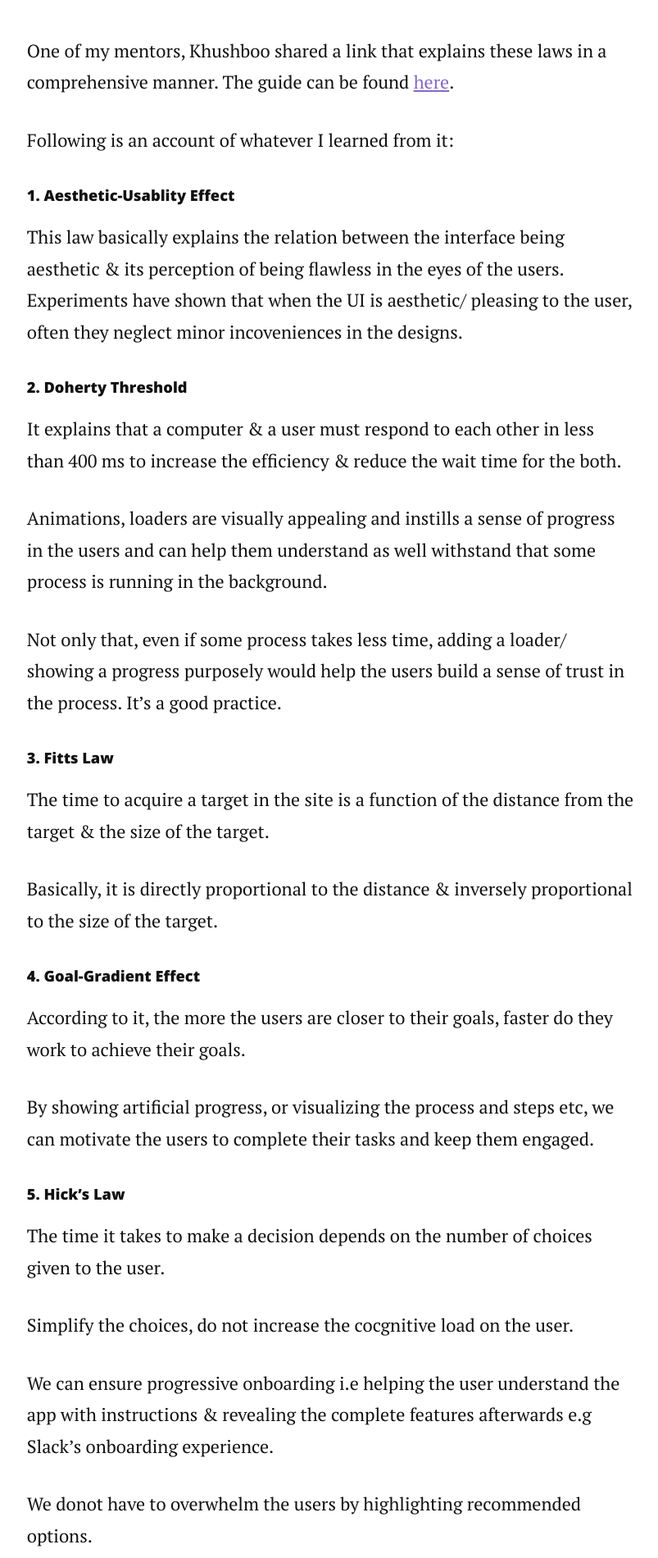
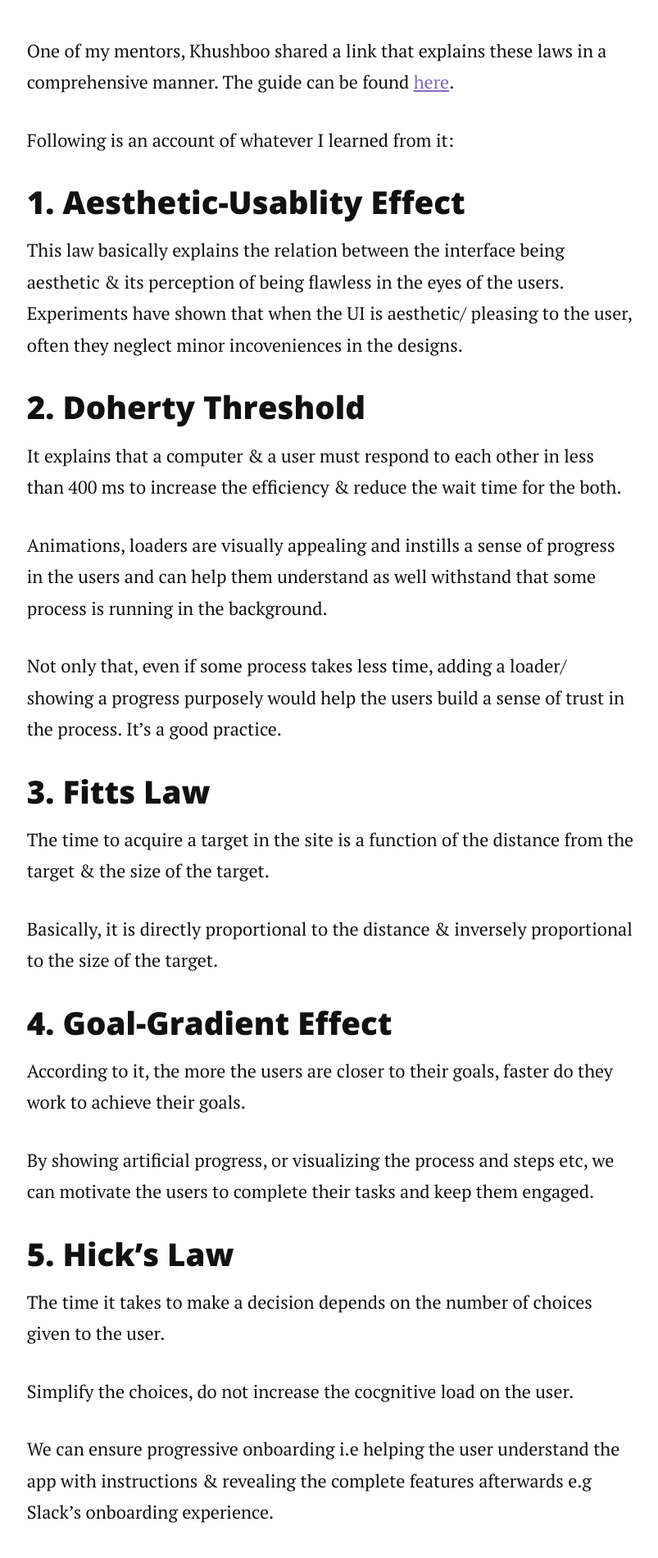
Before and after one commit to jazzcodes/the-lavender-design, a Jekyll site: the page built from _posts/2023-06-27-laws-of-ux.markdown, in a window 1280 px wide. Shown: the part 694-2594 px from the top of the page at 82% size, without its empty margins (236-1039 px from the left). Built offline with Jekyll 4.4.1, drawn with Linux system fonts in a browser that asks for light colours; nearby versions of some CDN libraries; comment, search, counter and statistics services are not loaded.

Commit message:
fix: headings changed

```diff
--- a/_posts/2023-06-27-laws-of-ux.markdown
+++ b/_posts/2023-06-27-laws-of-ux.markdown
@@ -11,11 +11,11 @@ The guide can be found [here]().
 
 Following is an account of whatever I learned from it:
 
-##### 1. Aesthetic-Usablity Effect
+### 1. Aesthetic-Usablity Effect
 
 This law basically explains the relation between the interface being aesthetic & its perception of being flawless in the eyes of the users. Experiments have shown that when the UI is aesthetic/ pleasing to the user, often they neglect minor incoveniences in the designs.
 
-##### 2. Doherty Threshold
+### 2. Doherty Threshold
 
 It explains that a computer & a user must respond to each other in less than 400 ms to increase the efficiency & reduce the wait time for the both.
 
@@ -23,19 +23,19 @@ Animations, loaders are visually appealing and instills a sense of progress in t
 
 Not only that, even if some process takes less time, adding a loader/ showing a progress purposely would help the users build a sense of trust in the process. It's a good practice.
 
-##### 3. Fitts Law
+### 3. Fitts Law
 
 The time to acquire a target in the site is a function of the distance from the target & the size of the target.
 
 Basically, it is directly proportional to the distance & inversely proportional to the size of the target.
 
-##### 4. Goal-Gradient Effect
+### 4. Goal-Gradient Effect
 
 According to it, the more the users are closer to their goals, faster do they work to achieve their goals.
 
 By showing artificial progress, or visualizing the process and steps etc, we can motivate the users to complete their tasks and keep them engaged.
 
-##### 5. Hick's Law
+### 5. Hick's Law
 
 The time it takes to make a decision depends on the number of choices given to the user.
 
@@ -47,48 +47,48 @@ We donot have to overwhelm the users by highlighting recommended options.
 
 But yes, we don't have to simplify things to the point of abstraction, too.
 
-##### 6. Jacob's Law
+### 6. Jacob's Law
 
 According to this law, the users would have a pre-defined knowledge of using our app as per thier experiences with the similar apps. We need to take benefit of this existing mental model & provide a better interface for the users. And yes, we donot have to make it complex for them to learn the new model.
 Even if we make cahnges to our model in future, we should give our users some bracket of time to understand the new one or continue using the previous one untill they become comfortable with the new one.
 
-##### 7. Law of Proximity
+### 7. Law of Proximity
 
 The elements that are near to each other, tend to be related to each other & are grouped together. They seem to have similar functionality too.
 
-##### 8. Law of Prägnanz
+### 8. Law of Prägnanz
 
 This tells that the users tend to understand/interpret complex images in their simplest form possible to minimize the cognitive load.
 
-##### 9. Law of Similarity
+### 9. Law of Similarity
 
 Similar looking elements will be understood to have similar functionality too & would be understood to be a part of the same group. However, this may not be the case necessarily.
 
 e.g the links must be visually separated from the normal text on the website.
 
-##### 10. Law of Uniform Connectedness
+### 10. Law of Uniform Connectedness
 
 This states that the elements that appear to be connected visually e.g via lines, flows etc seem to belong to a group having similar functionality than the ones that are not connected.
 
-##### 11. Miller's Law
+### 11. Miller's Law
 
 According to this, we need to display our information in chunks so that the user remembers the details.
 The expected number of points that a user can hold short-term is 7 plus or minus 2 roughly.
 
-##### 12. Occam's Razor
+### 12. Occam's Razor
 
 It states that among the hypotheses that predict equally well, the one with the mimimum assumptions need to be selected.
 
 It means that whenever possible try to remove extraneous elements in order to reduce the complexity without compromising the functionality. The task should be said to be completed only after removal of maximum extraneous elements.
 
-##### 13. The Pareto Principle
+### 13. The Pareto Principle
 
 I remember, we studied this in one of our electives back then in our undergraduate program. The subject's name was - "Total Quality Management" and see here it comes handy in improving the quality of experience of the intended user.
 
 It states that, in most of the cases, 80% of the outcomes/effects occur due to 20% of the causes.
 This leads to a conclusion that inputs & outputs aren't evenly distributed & that we need to focus of the group of elements that affect the users more postively.
 
-##### 14. Parkinson's Law
+### 14. Parkinson's Law
 
 This states that any task will inflate (i.e take more time to complete) until all of the available time is spent.
 
@@ -96,7 +96,7 @@ This leads to a conclusion that we need to reduce the time a user spends on a ta
 
 Some ways in which we can reduce the user time & effort can be seen in the example when we use autofill in the forms that helps in quick bookings, shopping etc. preventing the task inflation.
 
-##### 15. Peak-End Rule
+### 15. Peak-End Rule
 
 According to this, the user remembers the peak moments more vividly e.g the end/ the moments of wait/ some intense moment.
 
@@ -108,32 +108,32 @@ e.g In Uber while waiting for a ride can lead to cancelling of it due to increas
 
 Another example of MailChimp is in which mail campaigns are done. The fun-filled interface helps the user relieve the load of a moment that can be stressful for the users.
 
-##### 16. Serial Position Effect
+### 16. Serial Position Effect
 
 The principle states that the users have the propensity (tendency) to remember the first & the last items in the list/series.
 
 So, we need to write the most important of the things in the beginning & the end of the list & write the least important ones, somewhere in the middle. e.g elements in a nav bar
 
-##### 17. Tesler's Law
+### 17. Tesler's Law
 
 This is also known as the law of conservation of the complexity. This states that a certain amount of complexity is going to remain in a system. We need to work on the internal/inherent complexities via design & development to reduce the burden from the user.
 But yes, we donot need to simplify things to the point of abstraction.
 
-##### 18. Postel's Law
+### 18. Postel's Law
 
 According to this, we need to be liberal to what we accept from the users (inputs, feedbacks) and be conseravtive to what we send to the users (outputs).
 
-##### 19. Law of Common Region
+### 19. Law of Common Region
 
 According to this, when a group of elements are observed to share a common region, they are expected to be related to each other. They have defined boundaries & can even share same background color to show a commonality in the region.
 
-##### 20. Von Restorff Effect
+### 20. Von Restorff Effect
 
 This is also known as the principle of isolation. It says that the most unique element is tend to be remembered more vividly by the user as compared to the similar looking ones & are treated as the salient features.
 
 But in order to make things look salient/ different from the normal ones, we don't only have to rely on the contrast of colors as it won't be helpful for the ones with color deficiency. Not only that, we need to take care of the ones with motion sensitivity while using motion to communicate the contrast.
 
-##### 21. Zeigarnik Effect
+### 21. Zeigarnik Effect
 
 This states that people tend to remember the incomplete tasks or the interrupted ones better than the completed ones. So, we should provide progress bar kinda elements to help indicate artificial process & motivate the user to complete it as already discusses in one of the laws - "Goal-Gradient Effect". Also, we can add a link for additional information to engage users to read more about the topic if they like.
 
```
